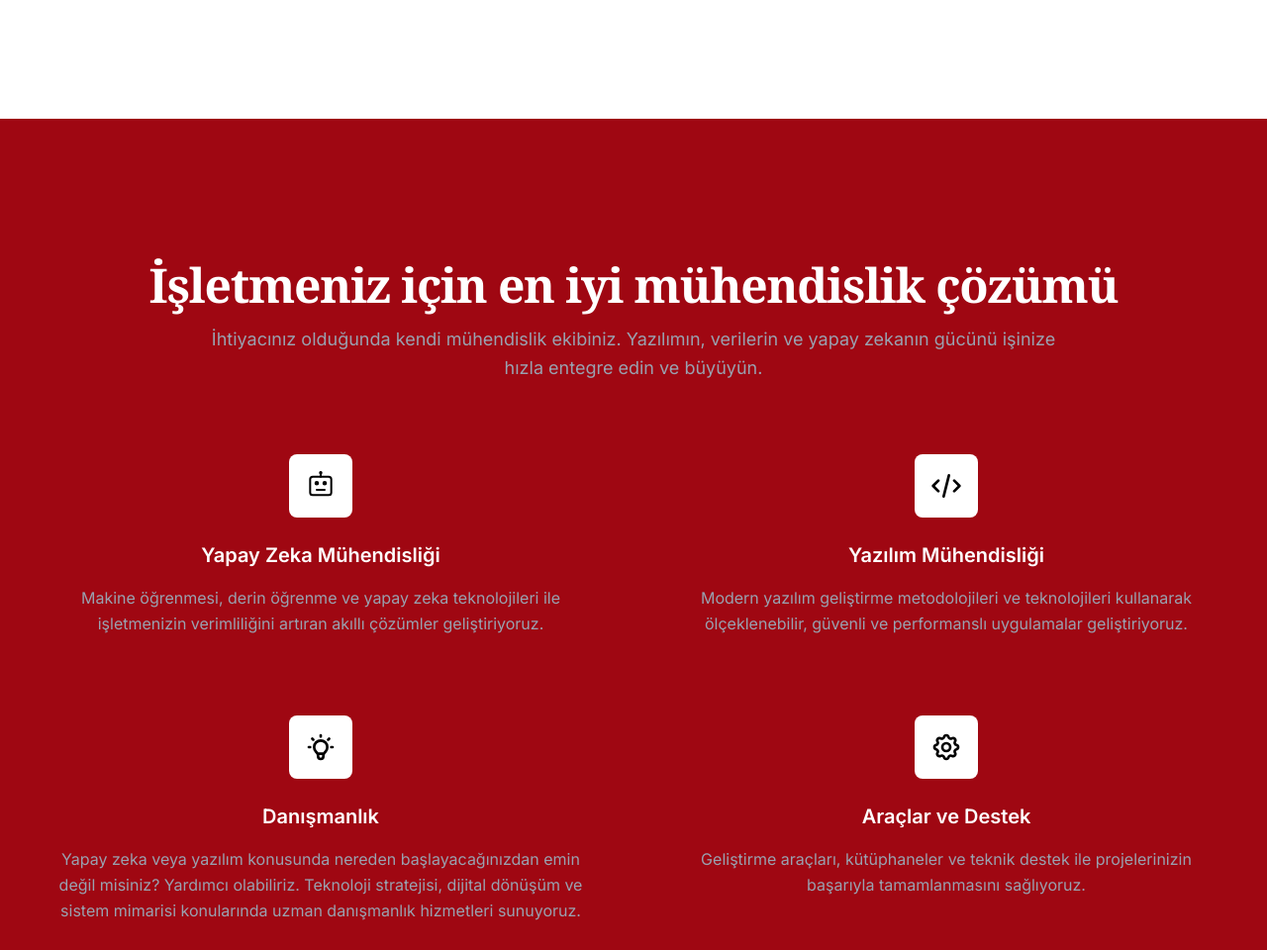
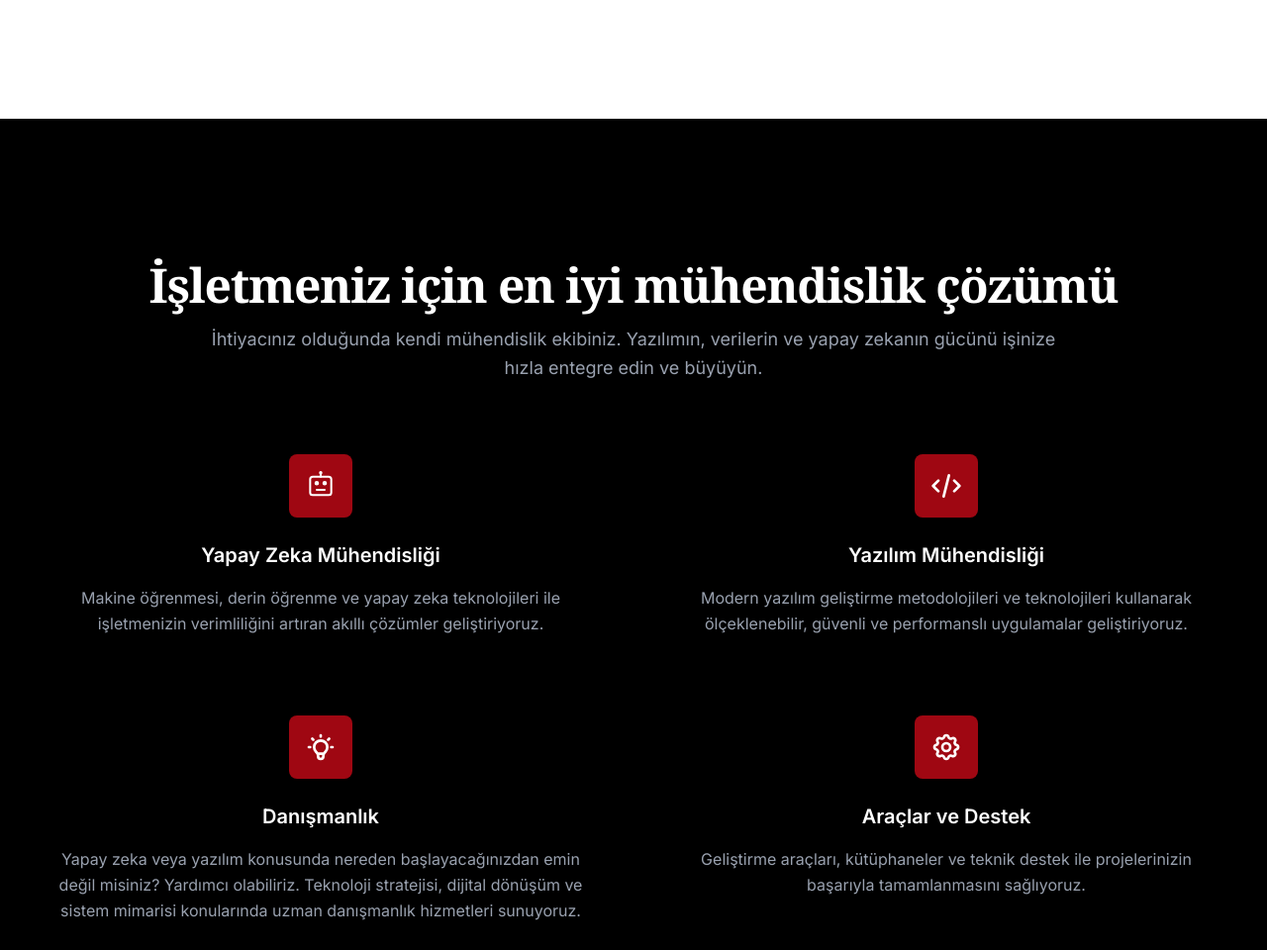
Before and after one commit to teknikoyazilimcozumleri/tekniko-website, an Astro site: page / in a window 1280 px wide. Shown: the part 2040-3000 px from the top of the page at 99% size. Built offline with nearby package versions, Linux system fonts and the light colour scheme; Astro itself is replaced by a stand-in of ours.

Commit message:
adjusted colors in Services section

```diff
--- a/src/pages/index.astro
+++ b/src/pages/index.astro
@@ -59,7 +59,7 @@
 			</div>
 		</section>
 	</div>
-	<div id="services" class="bg-red-800">
+	<div id="services" class="bg-black">
 		<section class="pt-36 pb-8 text-center">
 			<div class="max-w-7xl mx-auto px-6">
 				<h2 class="font-serif text-5xl text-white font-bold mb-4 tracking-tight">İşletmeniz için en iyi <strong class="text-white">mühendislik çözümü</strong></h2>
@@ -67,13 +67,13 @@
 			</div>
 		</section>
 
-		<!-- Services Grid -->
+		<!-- Services Cards -->
 		<section class="pb-32">
 			<div class="max-w-7xl mx-auto px-6">
 				<div class="grid grid-cols-2 md:grid-cols-2 lg:grid-cols-2 gap-8">
 					<div class="text-center p-6 rounded-lg">
-						<div class="w-16 h-16 bg-white rounded-lg flex items-center justify-center mx-auto mb-6">
-							<svg class="w-8 h-8 text-black" fill="none" stroke="currentColor" viewBox="0 0 24 24">
+						<div class="w-16 h-16 bg-red-800 rounded-lg flex items-center justify-center mx-auto mb-6">
+							<svg class="w-8 h-8 text-white" fill="none" stroke="currentColor" viewBox="0 0 24 24">
 								<path stroke-linecap="round" stroke-linejoin="round" stroke-width="1.5" d="M6 5h12c1.1 0 2 .9 2 2v10c0 1.1-.9 2-2 2H6c-1.1 0-2-.9-2-2V7c0-1.1.9-2 2-2z"></path>
 								<circle cx="9" cy="10" r="1.2" fill="currentColor"></circle>
 								<circle cx="15" cy="10" r="1.2" fill="currentColor"></circle>
@@ -86,8 +86,8 @@
 						<p class="text-medium text-gray-400 leading-relaxed">Makine öğrenmesi, derin öğrenme ve yapay zeka teknolojileri ile işletmenizin verimliliğini artıran akıllı çözümler geliştiriyoruz.</p>
 					</div>
 					<div class="text-center p-6 rounded-lg">
-						<div class="w-16 h-16 bg-white rounded-lg flex items-center justify-center mx-auto mb-6">
-							<svg class="w-8 h-8 text-black" fill="none" stroke="currentColor" viewBox="0 0 24 24">
+						<div class="w-16 h-16 bg-red-800 rounded-lg flex items-center justify-center mx-auto mb-6">
+							<svg class="w-8 h-8 text-white" fill="none" stroke="currentColor" viewBox="0 0 24 24">
 								<path stroke-linecap="round" stroke-linejoin="round" stroke-width="2" d="M10 20l4-16m4 4l4 4-4 4M6 16l-4-4 4-4"></path>
 							</svg>
 						</div>
@@ -95,8 +95,8 @@
 						<p class="text-medium text-gray-400 leading-relaxed">Modern yazılım geliştirme metodolojileri ve teknolojileri kullanarak ölçeklenebilir, güvenli ve performanslı uygulamalar geliştiriyoruz.</p>
 					</div>
 					<div class="text-center p-6 rounded-lg">
-						<div class="w-16 h-16 bg-white rounded-lg flex items-center justify-center mx-auto mb-6">
-							<svg class="w-8 h-8 text-black" fill="none" stroke="currentColor" viewBox="0 0 24 24">
+						<div class="w-16 h-16 bg-red-800 rounded-lg flex items-center justify-center mx-auto mb-6">
+							<svg class="w-8 h-8 text-white" fill="none" stroke="currentColor" viewBox="0 0 24 24">
 								<path stroke-linecap="round" stroke-linejoin="round" stroke-width="2" d="M9.663 17h4.673M12 3v1m6.364 1.636l-.707.707M21 12h-1M4 12H3m3.343-5.657l-.707-.707m2.828 9.9a5 5 0 117.072 0l-.548.547A3.374 3.374 0 0014 18.469V19a2 2 0 11-4 0v-.531c0-.895-.356-1.754-.988-2.386l-.548-.547z"></path>
 							</svg>
 						</div>
@@ -104,8 +104,8 @@
 						<p class="text-medium text-gray-400 leading-relaxed">Yapay zeka veya yazılım konusunda nereden başlayacağınızdan emin değil misiniz? Yardımcı olabiliriz. Teknoloji stratejisi, dijital dönüşüm ve sistem mimarisi konularında uzman danışmanlık hizmetleri sunuyoruz.</p>
 					</div>
 					<div class="text-center p-6 rounded-lg">
-						<div class="w-16 h-16 bg-white rounded-lg flex items-center justify-center mx-auto mb-6">
-							<svg class="w-8 h-8 text-black" fill="none" stroke="currentColor" viewBox="0 0 24 24">
+						<div class="w-16 h-16 bg-red-800 rounded-lg flex items-center justify-center mx-auto mb-6">
+							<svg class="w-8 h-8 text-white" fill="none" stroke="currentColor" viewBox="0 0 24 24">
 								<path stroke-linecap="round" stroke-linejoin="round" stroke-width="2" d="M10.325 4.317c.426-1.756 2.924-1.756 3.35 0a1.724 1.724 0 002.573 1.066c1.543-.94 3.31.826 2.37 2.37a1.724 1.724 0 001.065 2.572c1.756.426 1.756 2.924 0 3.35a1.724 1.724 0 00-1.066 2.573c.94 1.543-.826 3.31-2.37 2.37a1.724 1.724 0 00-2.572 1.065c-.426 1.756-2.924 1.756-3.35 0a1.724 1.724 0 00-2.573-1.066c-1.543.94-3.31-.826-2.37-2.37a1.724 1.724 0 00-1.065-2.572c-1.756-.426-1.756-2.924 0-3.35a1.724 1.724 0 001.066-2.573c-.94-1.543.826-3.31 2.37-2.37.996.608 2.296.07 2.572-1.065z"></path>
 								<path stroke-linecap="round" stroke-linejoin="round" stroke-width="2" d="M15 12a3 3 0 11-6 0 3 3 0 016 0z"></path>
 							</svg>
```
